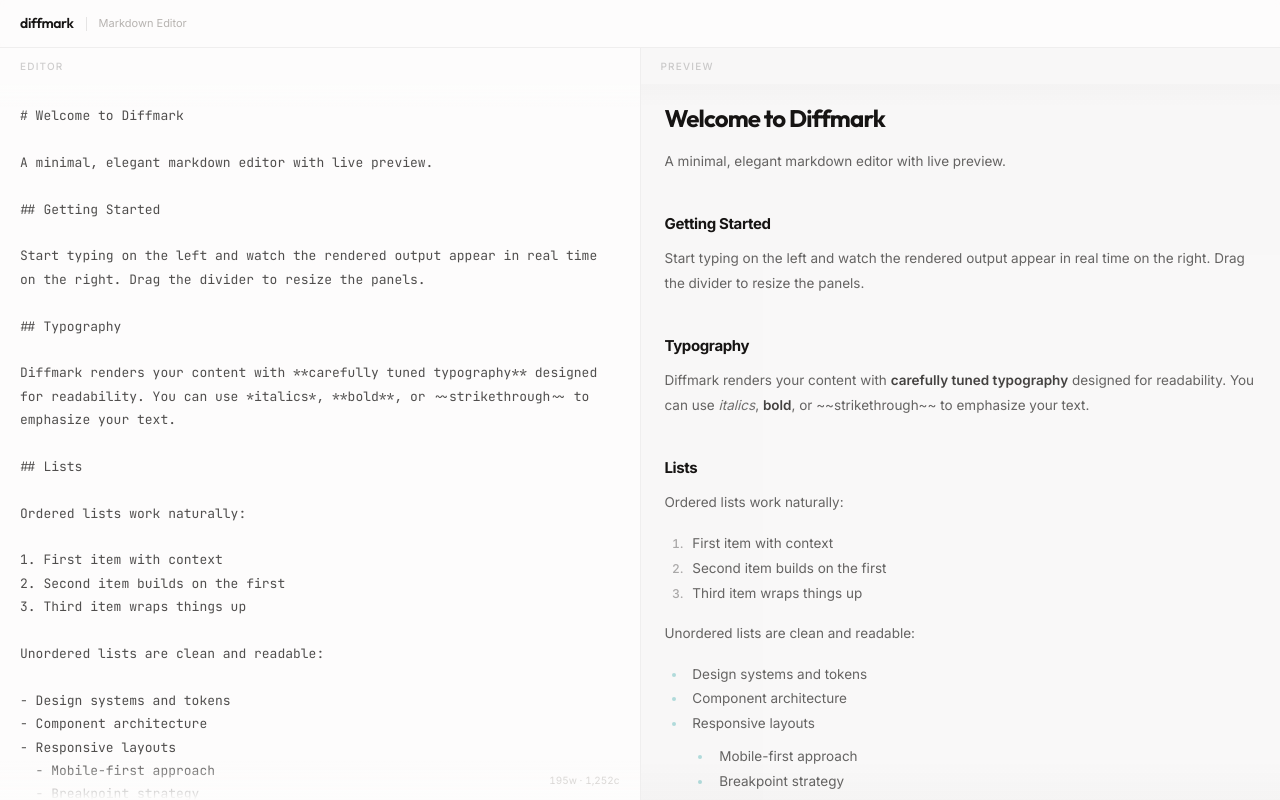
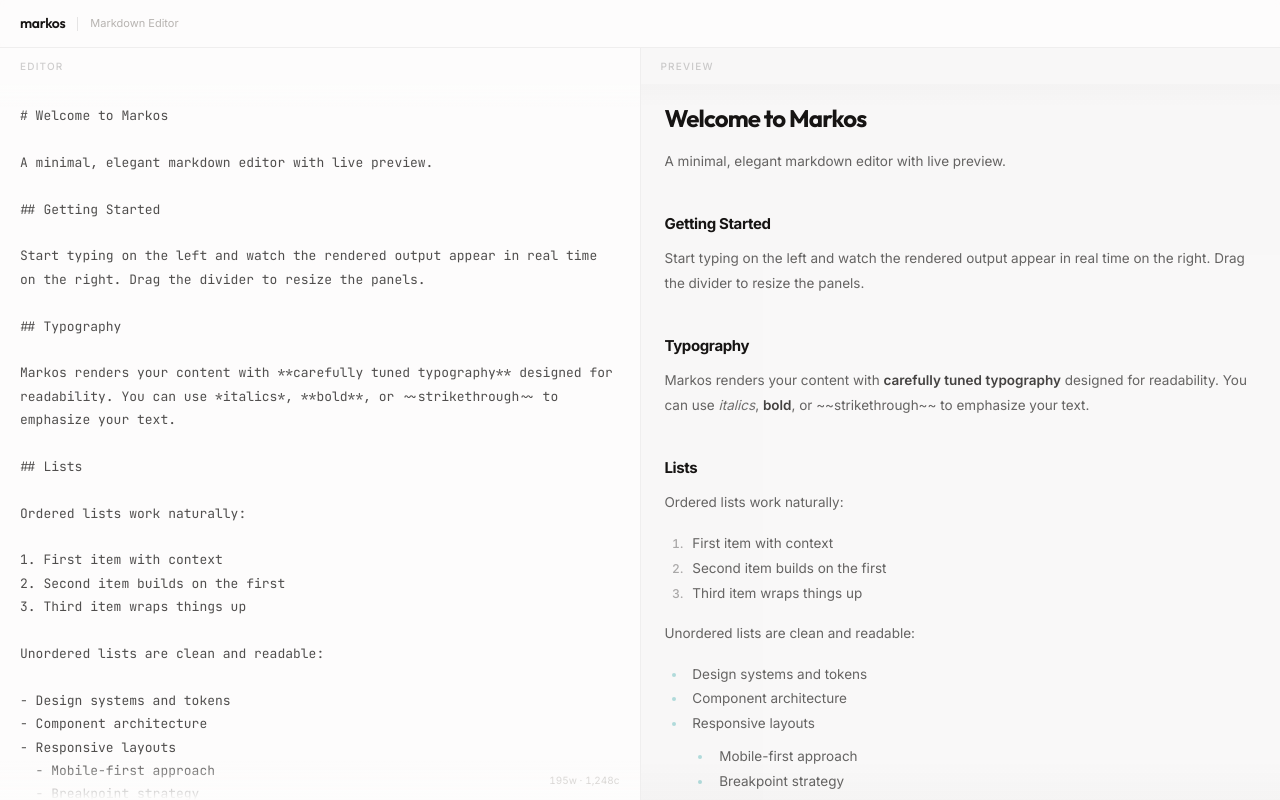
Before and after one commit to shan2new/diffmark, a Next.js app: page / in a window 1280 px wide. Built offline with nearby package versions, Linux system fonts and the light colour scheme.

Commit message:
Rebrand to Markos: update title, nav, copy, package name; add favicon in nav; simplify favicon (no container, larger type)
Co-authored-by: Cursor <cursoragent@cursor.com>

```diff
--- a/app/layout.tsx
+++ b/app/layout.tsx
@@ -21,8 +21,11 @@ const outfit = Outfit({
 })
 
 export const metadata: Metadata = {
-  title: 'Diffmark - Markdown Editor',
+  title: 'Markos - Markdown Editor',
   description: 'A minimal, elegant side-by-side markdown editor with live preview.',
+  icons: {
+    icon: { url: '/icon.svg', type: 'image/svg+xml' },
+  },
 }
 
 export default function RootLayout({
--- a/components/markdown-editor.tsx
+++ b/components/markdown-editor.tsx
@@ -11,7 +11,7 @@ import {
 } from "react-resizable-panels"
 
 
-const INITIAL_MARKDOWN = `# Welcome to Diffmark
+const INITIAL_MARKDOWN = `# Welcome to Markos
 
 A minimal, elegant markdown editor with live preview.
 
@@ -21,7 +21,7 @@ Start typing on the left and watch the rendered output appear in real time on th
 
 ## Typography
 
-Diffmark renders your content with **carefully tuned typography** designed for readability. You can use *italics*, **bold**, or ~~strikethrough~~ to emphasize your text.
+Markos renders your content with **carefully tuned typography** designed for readability. You can use *italics*, **bold**, or ~~strikethrough~~ to emphasize your text.
 
 ## Lists
 
--- a/components/top-nav.tsx
+++ b/components/top-nav.tsx
@@ -17,7 +17,7 @@ export function TopNav() {
       {/* Brand */}
       <div className="flex items-center gap-3">
         <span className="font-brand text-[14px] font-semibold tracking-tight text-foreground select-none" style={{ fontFeatureSettings: '"ss01"' }}>
-          diffmark
+          markos
         </span>
         <span className="hidden sm:block h-3.5 w-px bg-foreground/[0.1]" />
         <span className="hidden sm:block text-[11px] text-muted-foreground/50 dark:text-muted-foreground/40 select-none">
--- a/package.json
+++ b/package.json
@@ -1,5 +1,5 @@
 {
-  "name": "diffmark",
+  "name": "markos",
   "version": "0.1.0",
   "private": true,
   "scripts": {
```
Also changed, not shown: public/icon.svg (added).
